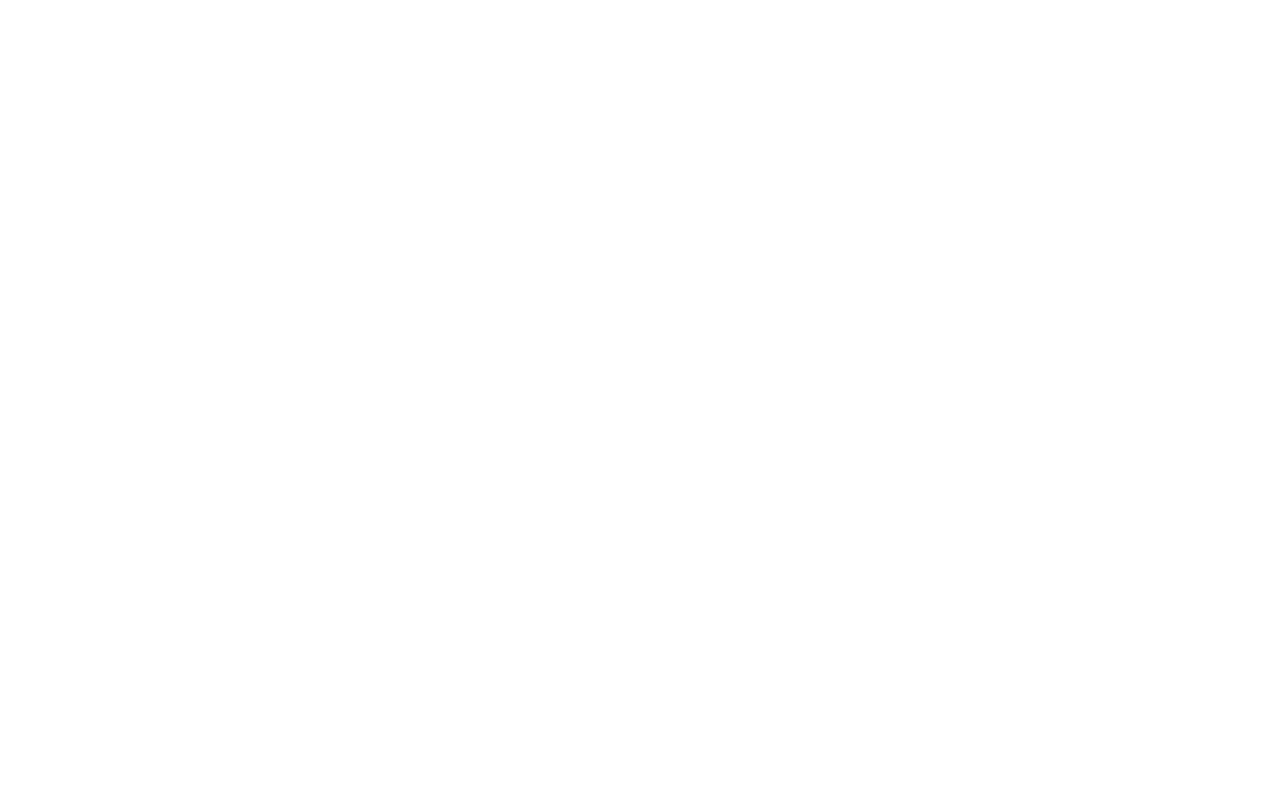
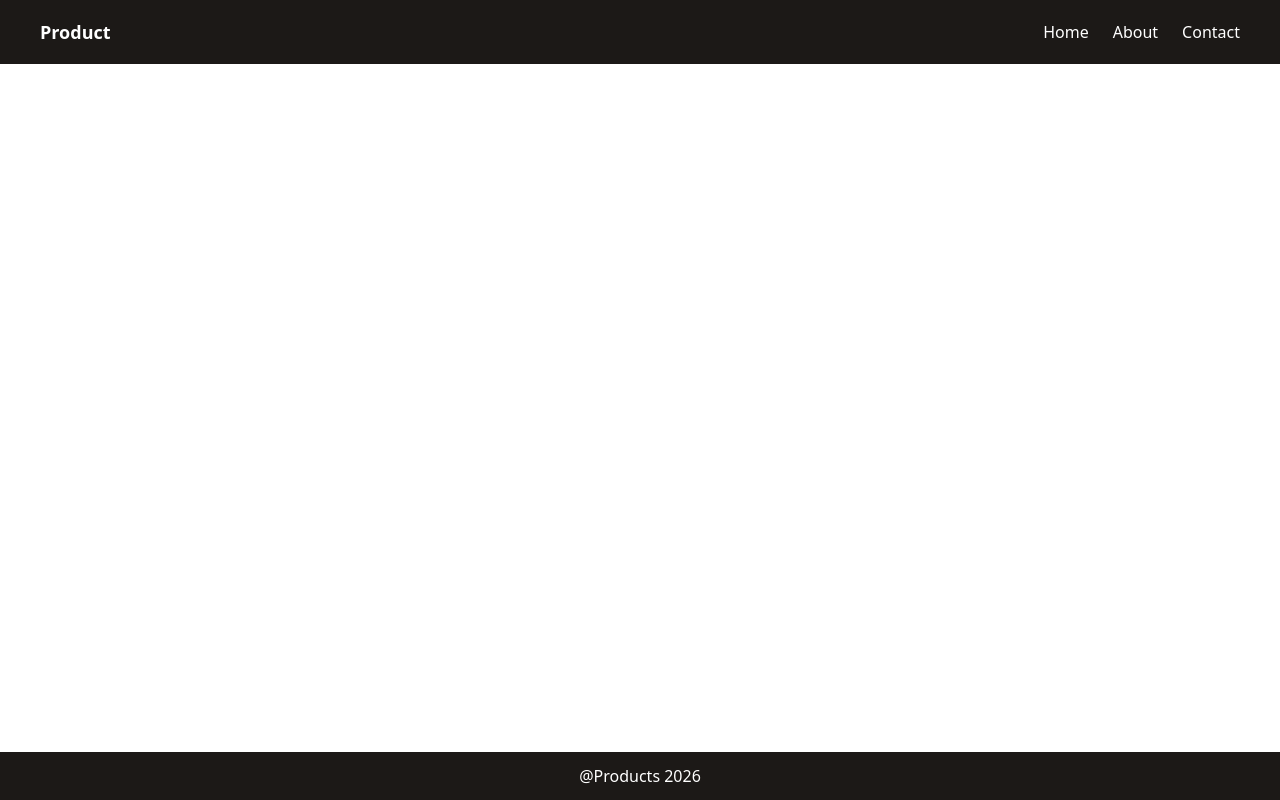
Before and after one commit to rahuln2532/firstform, a React (Vite) app: page /create in a window 1280 px wide. Before the commit this address had no page. Built offline with nearby package versions, Linux system fonts and the light colour scheme.

Commit message:
navbar changes

```diff
--- a/src/App.css
+++ b/src/App.css
@@ -1,8 +1,9 @@
 #root {
-  max-width: 1280px;
-  margin: 0 auto;
-  padding: 2rem;
+  /* max-width: 1280px; */
+  /* margin: auto; */
+  /* //padding: 2rem; */
   text-align: left;
+
 }
 
 .logo {
@@ -40,6 +41,7 @@
 .read-the-docs {
   color: #888;
 }
+
 
 
 /* Form container
--- /dev/null
+++ b/src/footer.jsx
@@ -0,0 +1,11 @@
+export default function Footer(){
+    return (
+        <>
+            <footer>
+                <div className="w-full fixed bottom-0 left-0 right-0 flex items-center justify-center h-12 bg-stone-900 text-white">
+                    <p>@Products 2026</p>
+                </div>
+            </footer>
+        </>
+    )
+}
--- a/src/index.css
+++ b/src/index.css
@@ -1,6 +1,8 @@
 @import "tailwindcss";
 
 :root {
+  margin: 0;
+  padding: 0;
   font-family: system-ui, Avenir, Helvetica, Arial, sans-serif;
   line-height: 1.5;
   font-weight: 400;
@@ -26,8 +28,9 @@
 
 body {
   margin: 0;
-  display: flex;
-  place-items: center;
+  padding: 0;
+  /* display: flex;
+  /* place-items: center; */
   min-width: 320px;
   min-height: 100vh;
 }
--- /dev/null
+++ b/src/navbar.jsx
@@ -0,0 +1,37 @@
+import { useState } from "react";
+import { TfiMenu } from "react-icons/tfi";
+export default function Navbar() {
+    const [menu,setMenu]=useState(true);
+
+    return (<>
+        <header>
+            <div className="w-full fixed top-0 right-0 left-0 flex justify-between items-center px-10 h-16 bg-stone-900 text-white">
+
+
+                <div>
+                    <p className="text-lg font-semibold">Product</p>
+                </div>
+
+                <nav>
+                     <ul className="hidden sm:flex gap-6">
+                        <li>Home</li>
+                        <li>About</li>
+                        <li>Contact</li>
+                    </ul>
+
+
+                </nav>
+                <ul className={menu?"hidden":"flex-col gap-6 bg-amber-50 text-black w-full justify-center"}>
+                        <li>Home</li>
+                        <li>About</li>
+                        <li>Contact</li>
+                    </ul>
+                <button onClick={()=>setMenu(!menu)}className="sm:hidden">
+                    <TfiMenu />
+                </button>
+
+            </div>
+        </header>
+
+    </>)
+}
--- a/src/router/index.jsx
+++ b/src/router/index.jsx
@@ -2,6 +2,8 @@
 import { CreateForm, ProductList } from "../products";
 import App1 from "../from3";
 import { CreateContext, Product } from "../usingcontextProduct.jsx";
+import Navbar from "../navbar.jsx";
+import Footer from "../footer.jsx";
 //import { CreateContext, Product, ProductContext } from "../usingcontextProduct.jsx";
 
 
@@ -9,6 +11,7 @@
 return(
     <>
     <BrowserRouter>
+    <Navbar/>
         <Routes>
              <Route path="/"  element={<Product/>}/>
               <Route path="/createC" element={<CreateContext/>}/>
@@ -17,6 +20,7 @@
               <Route path="/create" element={<CreateForm />} /> */}
 
         </Routes>
+        <Footer/>
     </BrowserRouter>
     </>
 )
--- a/src/usingcontextProduct.jsx/createC.jsx
+++ b/src/usingcontextProduct.jsx/createC.jsx
@@ -5,6 +5,7 @@
 
 import { useNavigate } from "react-router-dom";
 import { ProductContext } from "../App";
+import Navbar from "../navbar";
 
 export default function CreateC() {
 
@@ -55,8 +56,13 @@
     }
 
     return (
+
         <>
-            <div className="border border-white/90 p-12 rounded-2xl">
+
+
+            {/* <div className=" border border-white/90 p-12 rounded-2xl"> */}
+                    <div className="px-8 sm:px-10 lg:px-20 pt-20">
+
                 <form onSubmit={handleSubmit}>
                     <h2 className="text-center text-4xl font-semibold text-white">Product Information</h2>
 
@@ -104,6 +110,7 @@
                 </form>
             </div>
 
+
         </>
     )
 }
--- a/src/usingcontextProduct.jsx/listC.jsx
+++ b/src/usingcontextProduct.jsx/listC.jsx
@@ -10,7 +10,7 @@
 
 
 export default function Listc() {
-    const navigate=useNavigate();
+  const navigate = useNavigate();
 
   const { data, setData, formdata, setFormdata, initial } =
     useContext(ProductContext);
@@ -72,12 +72,14 @@
 
   return (
     <>
-    <div className=" w-full flex justify-start">
-                <button type="button"  onClick={() => navigate("/createC")} className="outline-white p-10">
+    <div className="px-4 sm:px-8 lg:px-20 pt-18 flex-auto">
+      <div className=" w-full flex flex-col sm:flex-row sm:items-center sm:justify-between">
+        <div>
+        <button type="button" onClick={() => navigate("/createC")} className="outline-white p-10">
           Add New Card
         </button>
       </div>
-      <div className="w-full mt-6 flex justify-end">
+      <div className="flex flex-col sm:flex-row sm:items-center sm:justify-between">
         <div>
           <input
             id="search"
@@ -113,6 +115,7 @@
           />
         </div>
       </div>
+      </div>
 
       <div className="mt-6 grid grid-cols-1 gap-x-6 gap-y-10 sm:grid-cols-2 lg:grid-cols-4 xl:gap-x-8">
         {item.length > 0 ? (
@@ -130,6 +133,8 @@
           </div>
         )}
       </div>
+      </div>
+
     </>
   );
 }
```
Also changed, not shown: 1 other file (tests, documents, lock files or other folders). Lines whose indentation alone changed are shown as unchanged.
